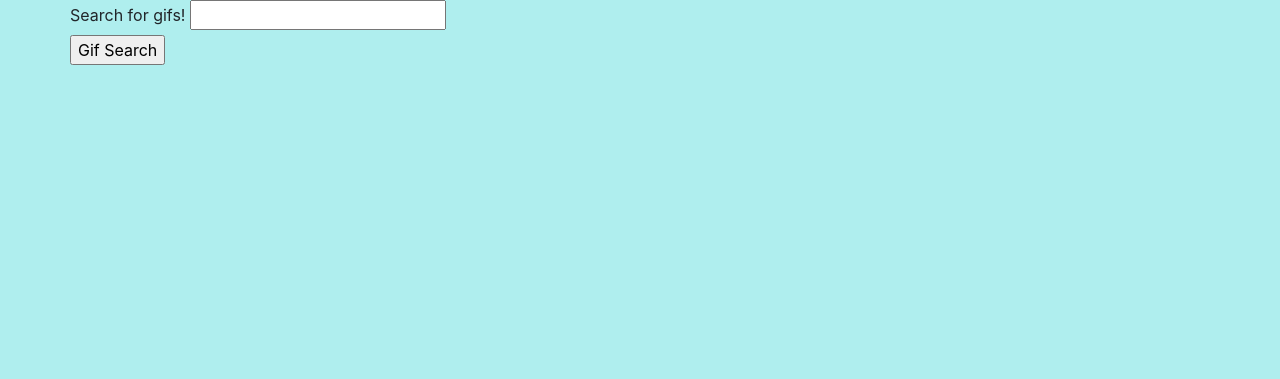
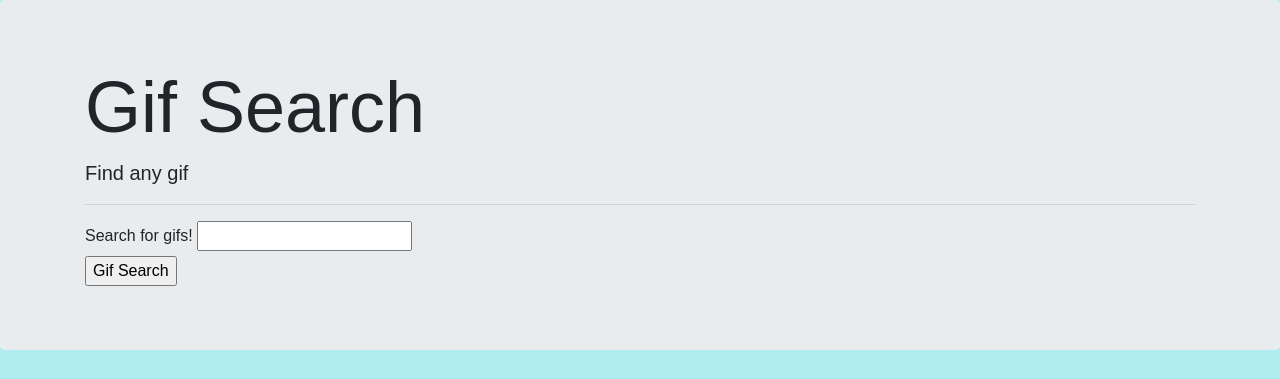
Before and after one commit to Sharkbearagator/ajax_assignment, a plain HTML site: page index.html in a window 1280 px wide. Drawn offline with nearby package versions, Linux system fonts and the light colour scheme.

Commit message:
Finsihed assignment

```diff
--- a/css/style.css
+++ b/css/style.css
@@ -1,5 +1,6 @@
 body{
     background-color: paleturquoise;
+    font-family: 'Nunito', sans-serif;
 }
 #buttons{
     margin: 50px;
--- a/index.html
+++ b/index.html
@@ -11,9 +11,13 @@
     <link rel="stylesheet" href="css/style.css">
   </head>
   <body>
-      <div class = "container">
-            <div class = "row">
-                    <div class="col-lrg-12">
+
+                        <div class="jumbotron jumbotron-default">
+                            <div class="container">
+                                <h1 class="display-3">Gif Search</h1>
+                                <p class="lead">Find any gif</p>
+                                <hr class="my-2">
+                                <p class="lead">
                                         <form id="gif-form">
                                                 <label for="gif-input">Search for gifs!</label>
                                                 <input type="text" id ="gif-input"><br>
@@ -21,6 +25,8 @@
                                             </form>
                                                   </div>
                                                   </div>
+                        <div class = "container">
+
 
         <div class = "row">
               <div class="col-lrg-12">
```
Also changed, not shown: javascript/ajax.js (+6 -17 lines). Lines whose indentation alone changed are shown as unchanged.
